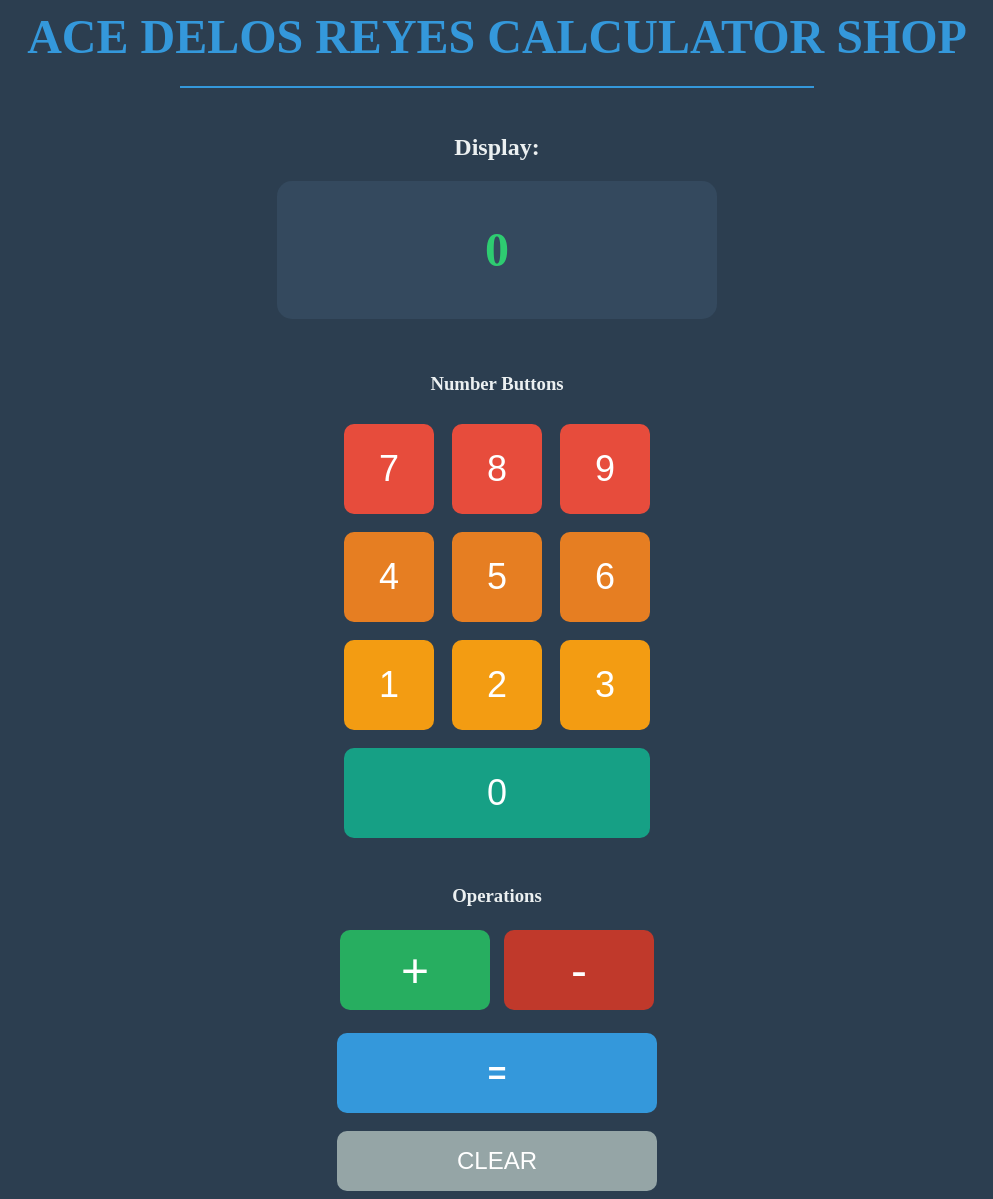
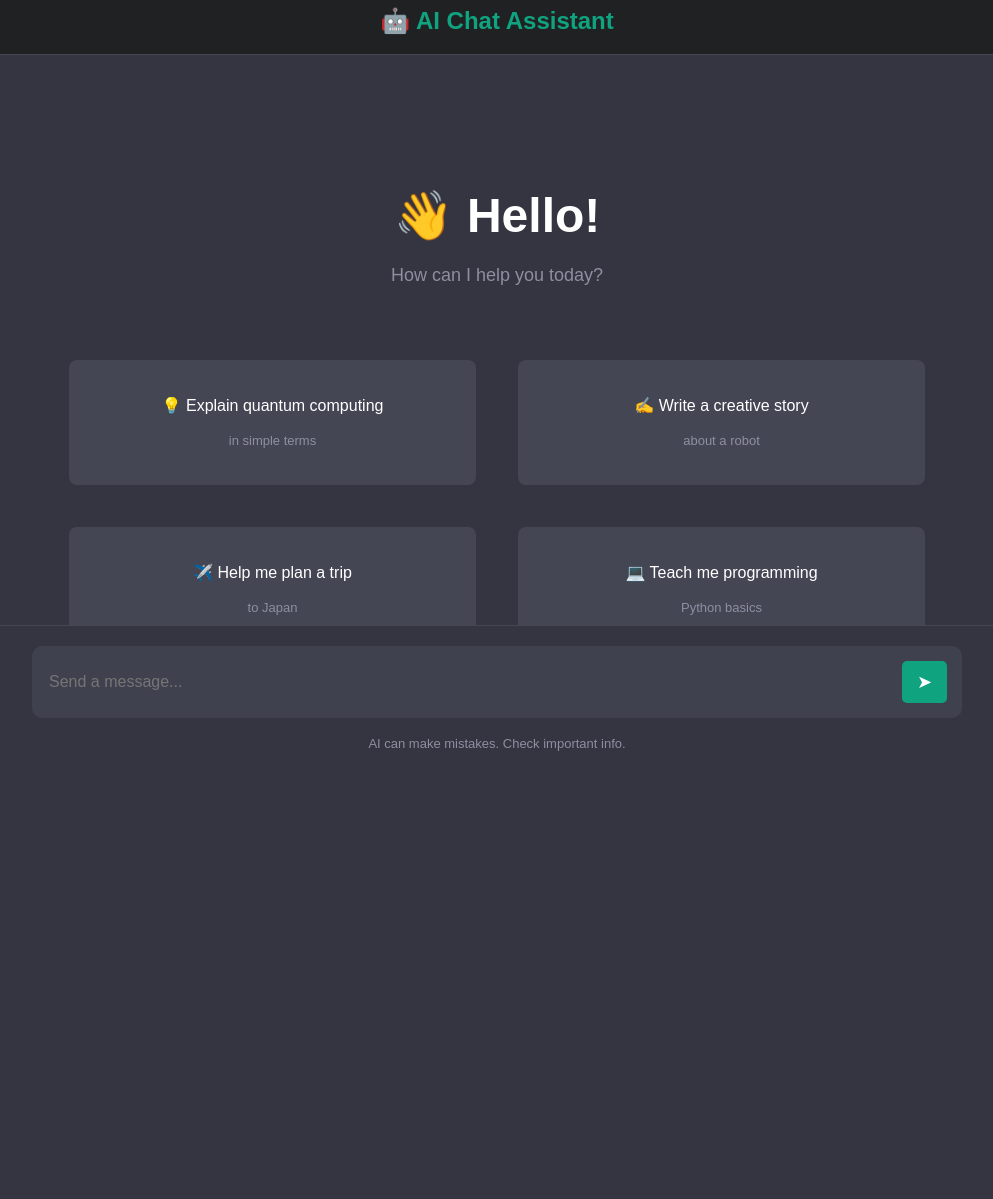
Before and after one commit to JzncXD/web-demo, a plain HTML site: page index.html in a window 1280 px wide. Shown: the part 12-1211 px from the top of the page, without its empty margins (143-1136 px from the left). After the commit the page ends 856 px from the top, so only its background shows below. Drawn offline with Linux system fonts and the light colour scheme.

Commit message:
Update index.html

```diff
--- a/index.html
+++ b/index.html
@@ -1,111 +1,216 @@
 <!DOCTYPE html>
 <html>
   <head>
-    <title>Simple Calculator</title>
+    <title>AI Chat Assistant</title>
   </head>
-  <body bgcolor="#2c3e50" text="#ffffff">
+  <body bgcolor="#343541" text="#ffffff" style="margin:0;font-family:Arial,sans-serif;">
 
+    <!-- Header -->
+    <div style="background:#202123;padding:15px;border-bottom:1px solid #444654;position:fixed;top:0;left:0;right:0;z-index:100;">
       <center>
-      <h1><font color="#3498db" size="7">ACE DELOS REYES CALCULATOR SHOP</font></h1>
-      <hr width="50%" color="#3498db">
+        <table width="100%" cellpadding="0" cellspacing="0">
+          <tr>
+            <td width="33%">
+              <button onclick="newChat()" style="background:#10a37f;color:white;border:none;padding:10px 20px;border-radius:5px;cursor:pointer;font-size:14px;">+ New Chat</button>
+            </td>
+            <td width="34%" align="center">
+              <h2 style="margin:0;"><font color="#10a37f" size="5">🤖 AI Chat Assistant</font></h2>
+            </td>
+            <td width="33%" align="right">
+              <font color="#8e8ea0" size="3">Model: GPT-4</font>
+            </td>
+          </tr>
+        </table>
+      </center>
+    </div>
 
-      <br>
+    <!-- Chat Area -->
+    <div id="chatContainer" style="margin-top:80px;margin-bottom:150px;padding:20px;max-width:900px;margin-left:auto;margin-right:auto;">
 
-      <h2><font color="#ecf0f1">Display:</font></h2>
-      <div style="background:#34495e;padding:20px;border-radius:15px;width:400px;margin:auto;">
-        <h1><font color="#2ecc71" size="8" id="display">0</font></h1>
-      </div>
+      <!-- Welcome Message -->
+      <div style="text-align:center;margin-top:100px;" id="welcomeMsg">
+        <h1><font color="#ffffff" size="7">👋 Hello!</font></h1>
+        <p><font color="#8e8ea0" size="4">How can I help you today?</font></p>
 
         <br><br>
 
-      <h3><font color="#ecf0f1">Number Buttons</font></h3>
-      <table cellpadding="8">
+        <table width="100%" cellpadding="10">
           <tr>
-          <td><button onclick="addNumber(7)" style="width:90px;height:90px;font-size:36px;background:#e74c3c;color:white;border:none;border-radius:10px;cursor:pointer;">7</button></td>
-          <td><button onclick="addNumber(8)" style="width:90px;height:90px;font-size:36px;background:#e74c3c;color:white;border:none;border-radius:10px;cursor:pointer;">8</button></td>
-          <td><button onclick="addNumber(9)" style="width:90px;height:90px;font-size:36px;background:#e74c3c;color:white;border:none;border-radius:10px;cursor:pointer;">9</button></td>
+            <td width="50%">
+              <div onclick="sendExample('Explain quantum computing in simple terms')" style="background:#444654;padding:20px;border-radius:8px;cursor:pointer;margin:10px;">
+                <p><font color="#ffffff" size="3">💡 Explain quantum computing</font></p>
+                <p><font color="#8e8ea0" size="2">in simple terms</font></p>
+              </div>
+            </td>
+            <td width="50%">
+              <div onclick="sendExample('Write a creative story about a robot')" style="background:#444654;padding:20px;border-radius:8px;cursor:pointer;margin:10px;">
+                <p><font color="#ffffff" size="3">✍️ Write a creative story</font></p>
+                <p><font color="#8e8ea0" size="2">about a robot</font></p>
+              </div>
+            </td>
           </tr>
           <tr>
-          <td><button onclick="addNumber(4)" style="width:90px;height:90px;font-size:36px;background:#e67e22;color:white;border:none;border-radius:10px;cursor:pointer;">4</button></td>
-          <td><button onclick="addNumber(5)" style="width:90px;height:90px;font-size:36px;background:#e67e22;color:white;border:none;border-radius:10px;cursor:pointer;">5</button></td>
-          <td><button onclick="addNumber(6)" style="width:90px;height:90px;font-size:36px;background:#e67e22;color:white;border:none;border-radius:10px;cursor:pointer;">6</button></td>
-        </tr>
-        <tr>
-          <td><button onclick="addNumber(1)" style="width:90px;height:90px;font-size:36px;background:#f39c12;color:white;border:none;border-radius:10px;cursor:pointer;">1</button></td>
-          <td><button onclick="addNumber(2)" style="width:90px;height:90px;font-size:36px;background:#f39c12;color:white;border:none;border-radius:10px;cursor:pointer;">2</button></td>
-          <td><button onclick="addNumber(3)" style="width:90px;height:90px;font-size:36px;background:#f39c12;color:white;border:none;border-radius:10px;cursor:pointer;">3</button></td>
-        </tr>
-        <tr>
-          <td colspan="3"><button onclick="addNumber(0)" style="width:100%;height:90px;font-size:36px;background:#16a085;color:white;border:none;border-radius:10px;cursor:pointer;">0</button></td>
+            <td width="50%">
+              <div onclick="sendExample('Help me plan a trip to Japan')" style="background:#444654;padding:20px;border-radius:8px;cursor:pointer;margin:10px;">
+                <p><font color="#ffffff" size="3">✈️ Help me plan a trip</font></p>
+                <p><font color="#8e8ea0" size="2">to Japan</font></p>
+              </div>
+            </td>
+            <td width="50%">
+              <div onclick="sendExample('Teach me basic Python programming')" style="background:#444654;padding:20px;border-radius:8px;cursor:pointer;margin:10px;">
+                <p><font color="#ffffff" size="3">💻 Teach me programming</font></p>
+                <p><font color="#8e8ea0" size="2">Python basics</font></p>
+              </div>
+            </td>
           </tr>
         </table>
+      </div>
 
-      <br>
+      <!-- Messages will appear here -->
+      <div id="messages"></div>
 
-      <h3><font color="#ecf0f1">Operations</font></h3>
-      <button onclick="setOperation('+')" style="width:150px;height:80px;font-size:48px;background:#27ae60;color:white;border:none;border-radius:10px;cursor:pointer;margin:5px;">+</button>
-      <button onclick="setOperation('-')" style="width:150px;height:80px;font-size:48px;background:#c0392b;color:white;border:none;border-radius:10px;cursor:pointer;margin:5px;">-</button>
+    </div>
 
-      <br><br>
-
-      <button onclick="calculate()" style="width:320px;height:80px;font-size:32px;background:#3498db;color:white;border:none;border-radius:10px;cursor:pointer;font-weight:bold;"> = </button>
-
-      <br><br>
-
-      <button onclick="clear()" style="width:320px;height:60px;font-size:24px;background:#95a5a6;color:white;border:none;border-radius:10px;cursor:pointer;">CLEAR</button>
-
+    <!-- Input Area (Fixed Bottom) -->
+    <div style="position:fixed;bottom:0;left:0;right:0;background:#343541;padding:20px;border-top:1px solid #444654;">
+      <center>
+        <div style="max-width:900px;background:#40414f;border-radius:10px;padding:15px;">
+          <table width="100%" cellpadding="0" cellspacing="0">
+            <tr>
+              <td width="90%">
+                <input type="text" id="userInput" placeholder="Send a message..." style="width:95%;background:transparent;border:none;color:#ffffff;font-size:16px;outline:none;" onkeypress="if(event.key==='Enter') sendMessage()">
+              </td>
+              <td width="10%" align="right">
+                <button onclick="sendMessage()" style="background:#10a37f;color:white;border:none;padding:10px 15px;border-radius:5px;cursor:pointer;font-size:18px;">➤</button>
+              </td>
+            </tr>
+          </table>
+        </div>
+        <p><font color="#8e8ea0" size="2">AI can make mistakes. Check important info.</font></p>
       </center>
+    </div>
 
     <script>
-      let display = '0';
-      let firstNumber = 0;
-      let operation = null;
-      let newNumber = true;
+      const responses = {
+        "hello": "Hello! How can I assist you today?",
+        "hi": "Hi there! What can I help you with?",
+        "how are you": "I'm doing great, thank you for asking! How can I help you today?",
+        "what is your name": "I'm an AI Chat Assistant, here to help answer your questions!",
+        "explain quantum computing in simple terms": "Quantum computing uses the principles of quantum mechanics to process information. Unlike regular computers that use bits (0 or 1), quantum computers use 'qubits' that can be both 0 and 1 at the same time. This allows them to solve certain complex problems much faster than traditional computers!",
+        "write a creative story about a robot": "Once upon a time, there was a robot named Pixel who dreamed of painting. Unlike other robots who were designed for calculations and tasks, Pixel wanted to create art. One day, Pixel discovered that by combining logic with creativity, it could paint the most beautiful digital masterpieces the world had ever seen. 🎨",
+        "help me plan a trip to japan": "Great choice! For Japan, I'd recommend:\n\n• Tokyo - Modern city, amazing food, technology\n• Kyoto - Traditional temples, beautiful gardens\n• Osaka - Food paradise, vibrant nightlife\n• Mount Fuji - Iconic views and hiking\n\nBest time to visit: Spring (cherry blossoms) or Fall (autumn colors). Don't forget to try sushi, ramen, and get a JR Pass for trains!",
+        "teach me basic python programming": "Let's start with Python basics!\n\n1. Variables:\n   name = 'John'\n   age = 25\n\n2. Print:\n   print('Hello World!')\n\n3. If statements:\n   if age > 18:\n       print('Adult')\n\n4. Loops:\n   for i in range(5):\n       print(i)\n\nPython is great because it's easy to read and very powerful! What would you like to learn next?",
+        "default": "That's an interesting question! As a demo AI assistant, I have limited responses programmed. But in a real AI system, I would analyze your question using natural language processing and provide a detailed, helpful answer. Is there something specific I can help you with from my available responses?"
+      };
 
-      function addNumber(num) {
-        if (newNumber) {
-          display = num.toString();
-          newNumber = false;
-        } else {
-          display = display + num.toString();
-        }
-        updateDisplay();
+      function sendExample(text) {
+        document.getElementById('userInput').value = text;
+        sendMessage();
       }
 
-      function setOperation(op) {
-        firstNumber = parseFloat(display);
-        operation = op;
-        newNumber = true;
+      function sendMessage() {
+        const input = document.getElementById('userInput');
+        const message = input.value.trim();
+
+        if (message === '') return;
+
+        // Hide welcome message
+        document.getElementById('welcomeMsg').style.display = 'none';
+
+        // Add user message
+        addMessage(message, 'user');
+
+        // Clear input
+        input.value = '';
+
+        // Show typing indicator
+        setTimeout(function() {
+          addTypingIndicator();
+
+          // Get AI response after delay
+          setTimeout(function() {
+            removeTypingIndicator();
+            const response = getResponse(message);
+            addMessage(response, 'ai');
+          }, 1500);
+        }, 500);
       }
 
-      function calculate() {
-        if (operation === null) return;
+      function getResponse(message) {
+        const lowerMessage = message.toLowerCase();
 
-        let secondNumber = parseFloat(display);
-        let result = 0;
-
-        if (operation === '+') {
-          result = firstNumber + secondNumber;
-        } else if (operation === '-') {
-          result = firstNumber - secondNumber;
+        // Check for exact matches
+        if (responses[lowerMessage]) {
+          return responses[lowerMessage];
         }
 
-        display = result.toString();
-        updateDisplay();
-        operation = null;
-        newNumber = true;
+        // Check for partial matches
+        for (let key in responses) {
+          if (lowerMessage.includes(key)) {
+            return responses[key];
+          }
         }
 
-      function clear() {
-        display = '0';
-        firstNumber = 0;
-        operation = null;
-        newNumber = true;
-        updateDisplay();
+        return responses["default"];
       }
 
-      function updateDisplay() {
-        document.getElementById('display').innerText = display;
+      function addMessage(text, type) {
+        const messagesDiv = document.getElementById('messages');
+        const isUser = type === 'user';
+
+        const bgColor = isUser ? '#343541' : '#444654';
+        const icon = isUser ? '👤' : '🤖';
+        const align = 'left';
+
+        const messageHTML = `
+          <div style="background:${bgColor};padding:20px;margin:10px 0;border-radius:8px;">
+            <table width="100%" cellpadding="0" cellspacing="0">
+              <tr>
+                <td width="40" valign="top">
+                  <font size="5">${icon}</font>
+                </td>
+                <td style="padding-left:15px;">
+                  <font color="#ffffff" size="3" style="white-space:pre-line;">${text}</font>
+                </td>
+              </tr>
+            </table>
+          </div>
+        `;
+
+        messagesDiv.innerHTML += messageHTML;
+
+        // Scroll to bottom
+        window.scrollTo(0, document.body.scrollHeight);
+      }
+
+      function addTypingIndicator() {
+        const messagesDiv = document.getElementById('messages');
+        messagesDiv.innerHTML += `
+          <div id="typing" style="background:#444654;padding:20px;margin:10px 0;border-radius:8px;">
+            <table width="100%" cellpadding="0" cellspacing="0">
+              <tr>
+                <td width="40" valign="top">
+                  <font size="5">🤖</font>
+                </td>
+                <td style="padding-left:15px;">
+                  <font color="#8e8ea0" size="3">Typing...</font>
+                </td>
+              </tr>
+            </table>
+          </div>
+        `;
+        window.scrollTo(0, document.body.scrollHeight);
+      }
+
+      function removeTypingIndicator() {
+        const typing = document.getElementById('typing');
+        if (typing) typing.remove();
+      }
+
+      function newChat() {
+        document.getElementById('messages').innerHTML = '';
+        document.getElementById('welcomeMsg').style.display = 'block';
+        document.getElementById('userInput').value = '';
       }
     </script>
 
```
Lines whose indentation alone changed are shown as unchanged.
